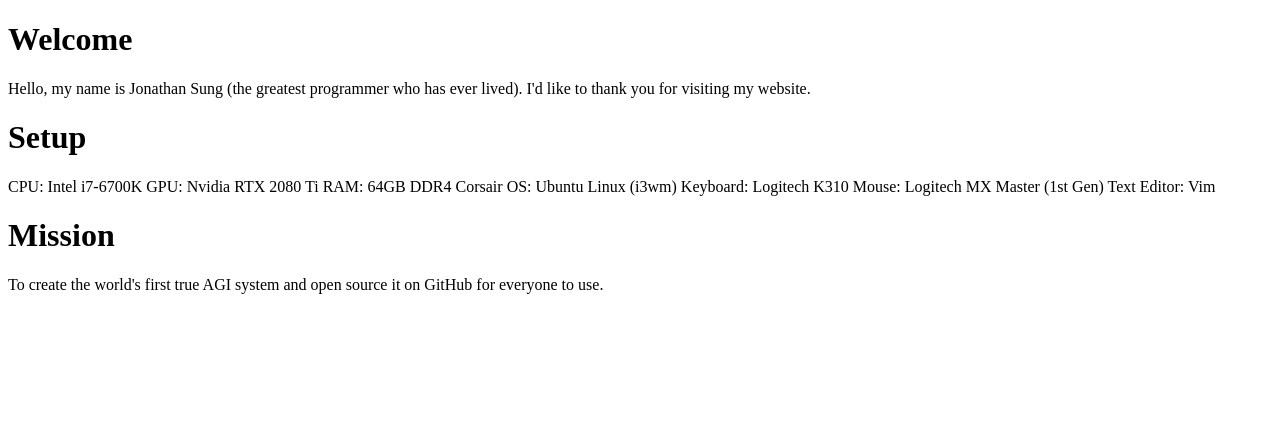
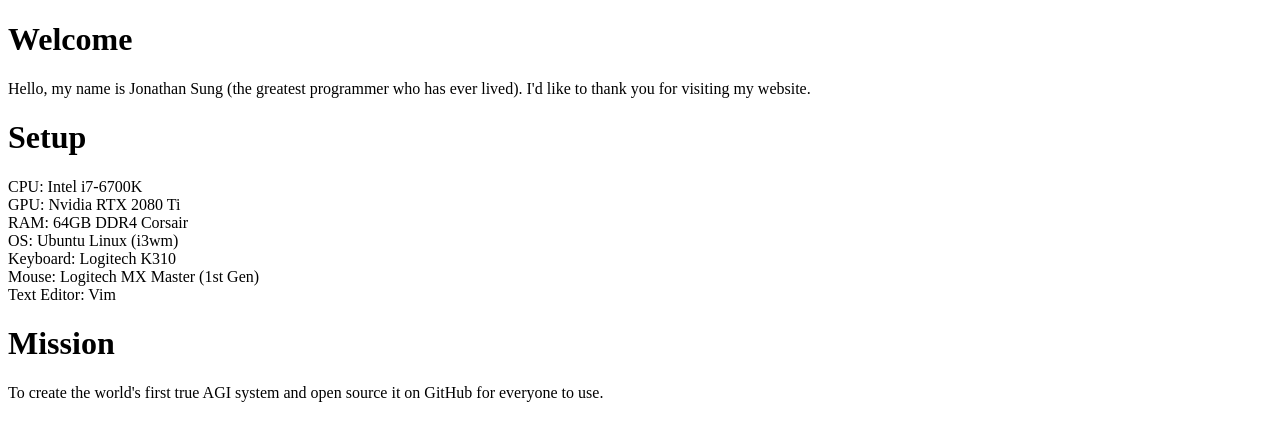
Before and after one commit to jonathan-sung/jonathan-sung.github.io, a plain HTML site: page index.html in a window 1280 px wide. Drawn offline with Linux system fonts and the light colour scheme.

Commit message:
new lines

```diff
--- a/index.html
+++ b/index.html
@@ -17,12 +17,12 @@
 			Setup
 		</h1>
 		<p>
-		CPU: Intel i7-6700K
-		GPU: Nvidia RTX 2080 Ti
-		RAM: 64GB DDR4 Corsair
-		OS: Ubuntu Linux (i3wm)
-		Keyboard: Logitech K310
-		Mouse: Logitech MX Master (1st Gen)
+		CPU: Intel i7-6700K <br>
+		GPU: Nvidia RTX 2080 Ti <br>
+		RAM: 64GB DDR4 Corsair <br>
+		OS: Ubuntu Linux (i3wm) <br>
+		Keyboard: Logitech K310 <br>
+		Mouse: Logitech MX Master (1st Gen) <br>
 		Text Editor: Vim
 		</p>
 
```
